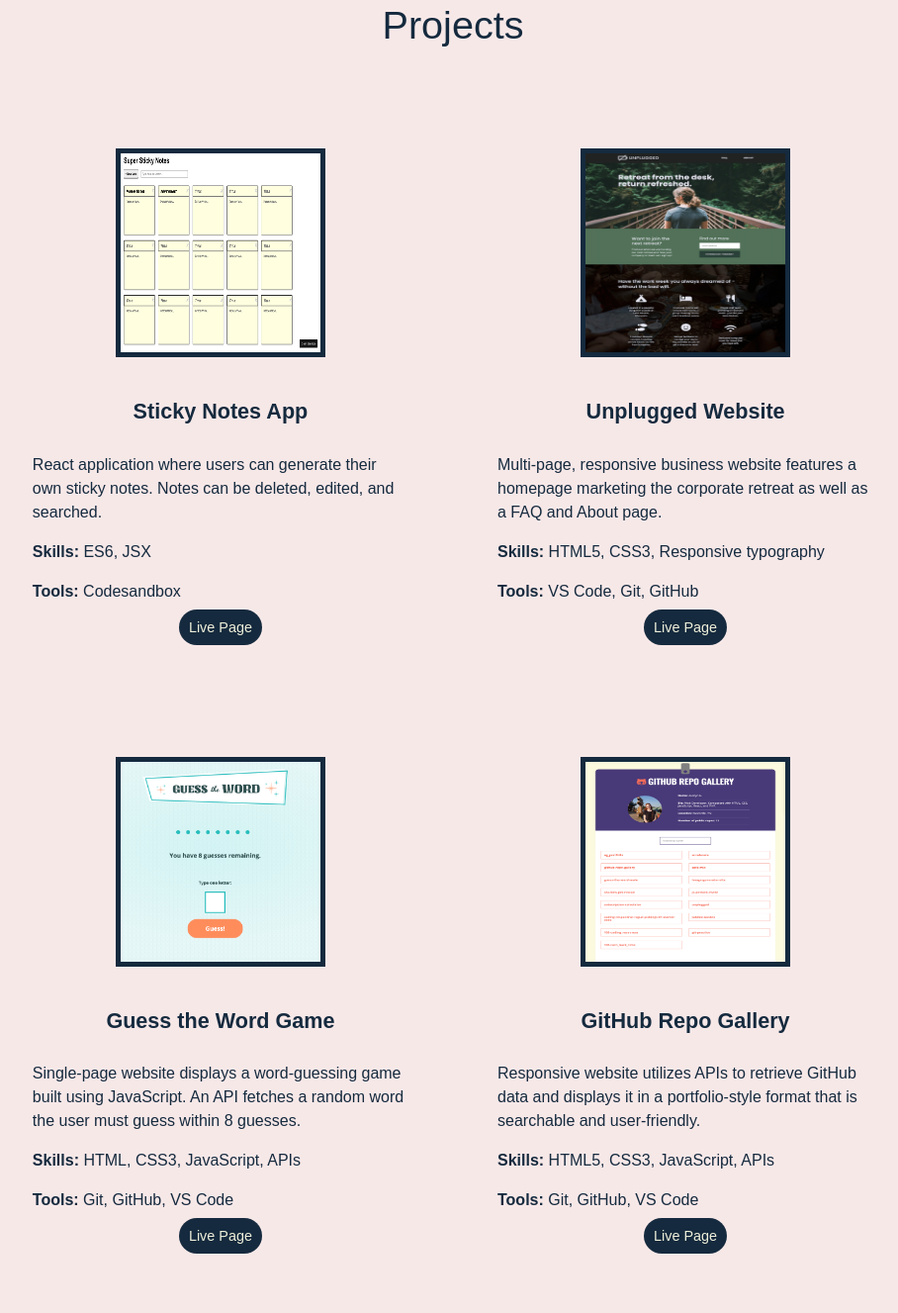
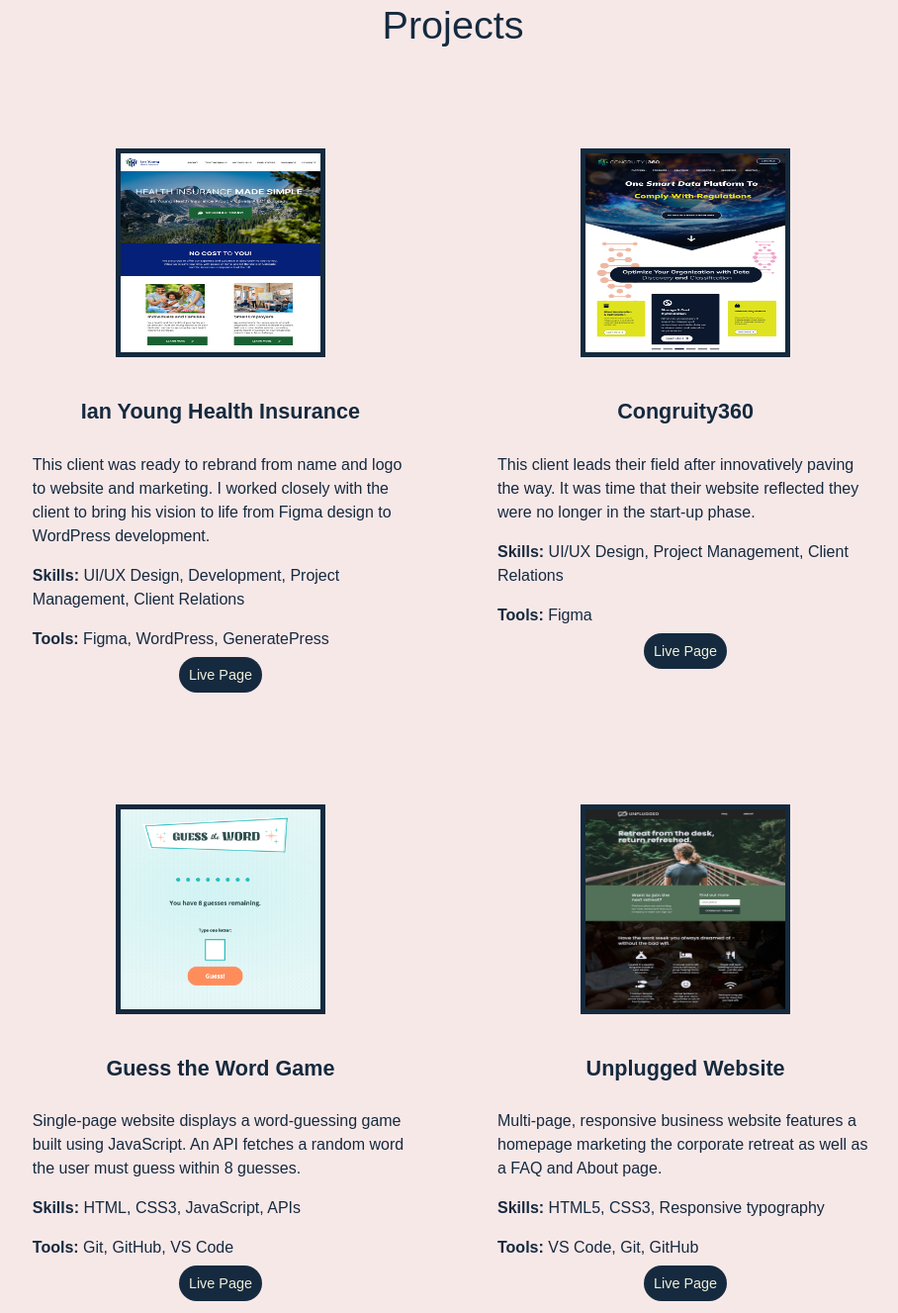
Before and after one commit to austyng27/ag_portfolio, a website built with Parcel: page index.html in a window 1280 px wide. Shown: the part 413-1740 px from the top of the page at 99% size, without its empty margins (182-1090 px from the left). Built offline with nearby package versions, Linux system fonts and the light colour scheme; a web font is replaced by a local one.

Commit message:
Update page with design examples

```diff
--- a/index.html
+++ b/index.html
@@ -43,7 +43,7 @@
       </nav>
       <h1>Hello, I'm Austyn Goslee.</h1>
 
-      <h2>I'm a Front-End Developer passionate about bringing beautiful designs to life through code.</h2>
+      <h2>I'm a Web Designer and Front-End Developer passionate about bringing beautiful designs to life through code.</h2>
     </div>
   </header>
 
@@ -54,31 +54,31 @@
         <div class="showcase">
           <article>
             <figure>
-              <a href="https://1pitr3.csb.app/" target="_blank"><img src="img/react-sticky-notes.png"
-                  alt="Sticky note application"></a>
+              <a href="https://iyhealthinsurance.com/" target="_blank"><img src="img/iyhi.png"
+                  alt="Ian Young Health Insurance Website"></a>
             </figure>
             <div class="project-block">
-              <h4>Sticky Notes App</h4>
-              <p class="description">React application where users can generate their own sticky notes. Notes can be
-                deleted, edited, and searched.</p>
-              <p><span class="skills-bold">Skills:</span> ES6, JSX</p>
-              <p><span class="skills-bold">Tools:</span> Codesandbox</p>
-                <a class="live-page-button" href="https://1pitr3.csb.app/" target="_blank">Live Page</a>
+              <h4>Ian Young Health Insurance</h4>
+              <p class="description">This client was ready to rebrand from name and logo to website and marketing. I worked closely with the client to bring his vision to life from Figma design to WordPress development. </p>
+              <p><span class="skills-bold">Skills:</span> UI/UX Design, Development, Project Management, Client Relations</p>
+              <p><span class="skills-bold">Tools:</span> Figma, WordPress, GeneratePress</p>
+                <a class="live-page-button" href="https://iyhealthinsurance.com/" target="_blank">Live Page</a>
             </div>
           </article>
 
           <article>
             <figure>
-              <a href="https://austyng27.github.io/unplugged/" target="_blank"><img src="img/unplugged.png"
-                  alt="Unplugged company website"></a>
+              <a href="https://www.congruity360.com/" target="_blank"><img
+                  src="img/c360.png" alt="Repo Gallery"></a>
             </figure>
             <div class="project-block">
-              <h4>Unplugged Website</h4>
-              <p class="description">Multi-page, responsive business website features a homepage marketing the corporate
-                retreat as well as a FAQ and About page.</p>
-              <p><span class="skills-bold">Skills:</span> HTML5, CSS3, Responsive typography</p>
-              <p><span class="skills-bold">Tools:</span> VS Code, Git, GitHub</p>
-              <a class="live-page-button" href="https://austyng27.github.io/unplugged/" target="_blank">Live Page</a>
+              <h4>Congruity360</h4>
+              <p class="description">This client leads their field after innovatively paving the way. It was time that their website reflected they were no longer in the start-up phase.
+              </p>
+              <p><span class="skills-bold">Skills:</span> UI/UX Design, Project Management, Client Relations</p>
+              <p><span class="skills-bold">Tools:</span> Figma</p>
+              <a class="live-page-button" href="https://www.congruity360.com/" target="_blank">Live
+                Page</a>
             </div>
           </article>
 
@@ -100,20 +100,19 @@
 
           <article>
             <figure>
-              <a href="https://austyng27.github.io/github-repo-gallery/" target="_blank"><img
-                  src="img/austyng27.github.io_github-repo-gallery_.png" alt="Repo Gallery"></a>
+              <a href="https://austyng27.github.io/unplugged/" target="_blank"><img src="img/unplugged.png"
+                  alt="Unplugged company website"></a>
             </figure>
             <div class="project-block">
-              <h4>GitHub Repo Gallery</h4>
-              <p class="description">Responsive website utilizes APIs to retrieve GitHub data and displays it in a
-                portfolio-style format that is searchable and user-friendly.
-              </p>
-              <p><span class="skills-bold">Skills:</span> HTML5, CSS3, JavaScript, APIs</p>
-              <p><span class="skills-bold">Tools:</span> Git, GitHub, VS Code</p>
-              <a class="live-page-button" href="https://austyng27.github.io/github-repo-gallery/" target="_blank">Live
-                Page</a>
+              <h4>Unplugged Website</h4>
+              <p class="description">Multi-page, responsive business website features a homepage marketing the corporate
+                retreat as well as a FAQ and About page.</p>
+              <p><span class="skills-bold">Skills:</span> HTML5, CSS3, Responsive typography</p>
+              <p><span class="skills-bold">Tools:</span> VS Code, Git, GitHub</p>
+              <a class="live-page-button" href="https://austyng27.github.io/unplugged/" target="_blank">Live Page</a>
             </div>
           </article>
+
         </div>
 
       </div>
@@ -143,7 +142,7 @@
           <div class="skill-list">
             <article class="skill-item"><span class="tech-box">JavaScript</span></article>
             <article class="skill-item"><span class="tech-box">ES6</span></article>
-            <article class="skill-item"><span class="tech-box">React</span></article>
+            <article class="skill-item"><span class="tech-box">Figma</span></article>
             <article class="skill-item"><span class="tech-box">Git</span></article>
             <article class="skill-item"><span class="tech-box">GitHub</span></article>
             <article class="skill-item"><span class="tech-box">Version Control</span></article>
@@ -164,7 +163,7 @@
         </div>
         <div class="author-info">
           <h2>Hi, I'm Austyn Goslee.</h2>
-          <h3>I'm a Nashville-based Front-End Developer who translates beautiful design concepts into clean, efficient
+          <h3>I'm a Nashville-based web designer and front-end developer who translates beautiful design concepts into clean, efficient
             code.</h3>
           <div class="info-paragraph">
             <p>My passion for writing code stems from my lifelong love of travel and language learning. I've lived
```
Also changed, not shown: img/c360.png (added), img/iyhi.png (added).
